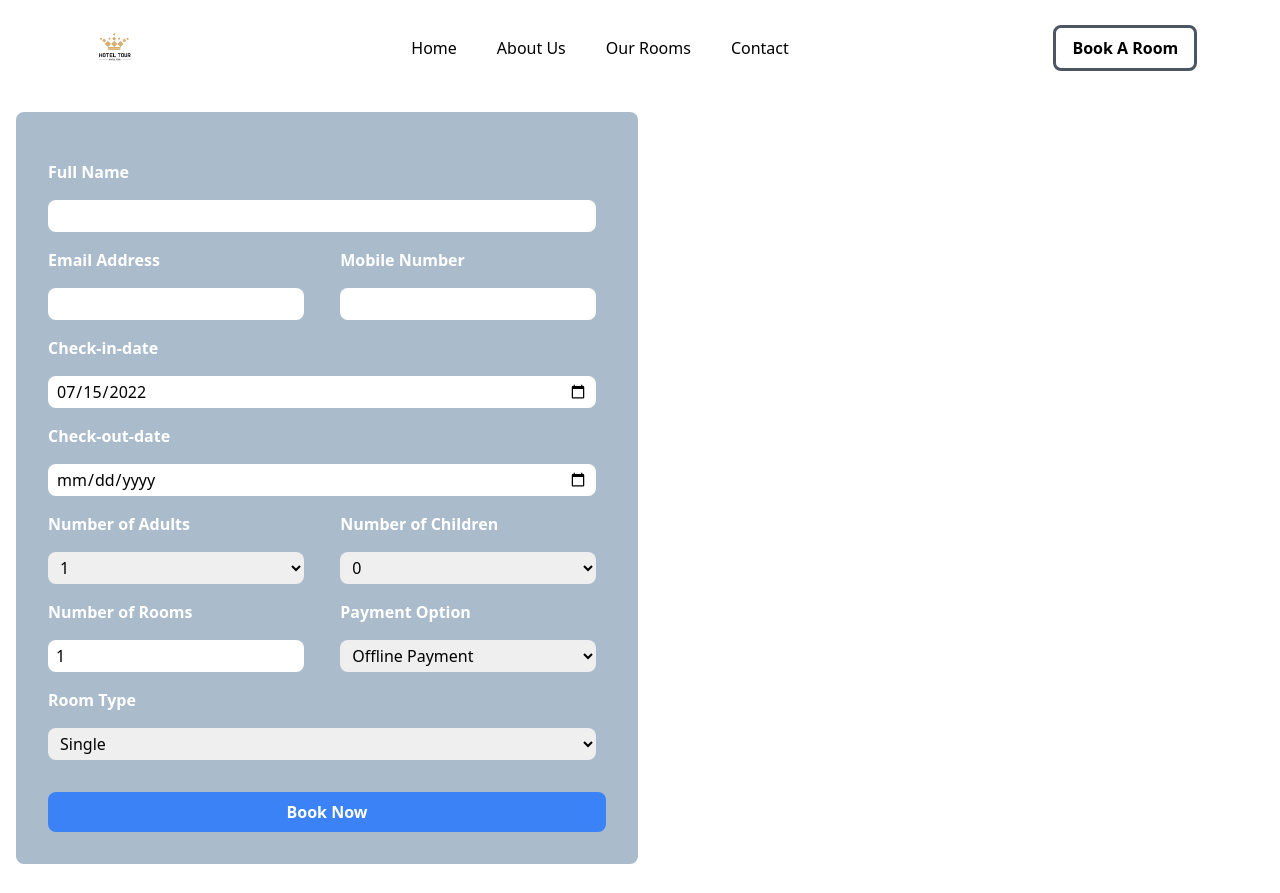
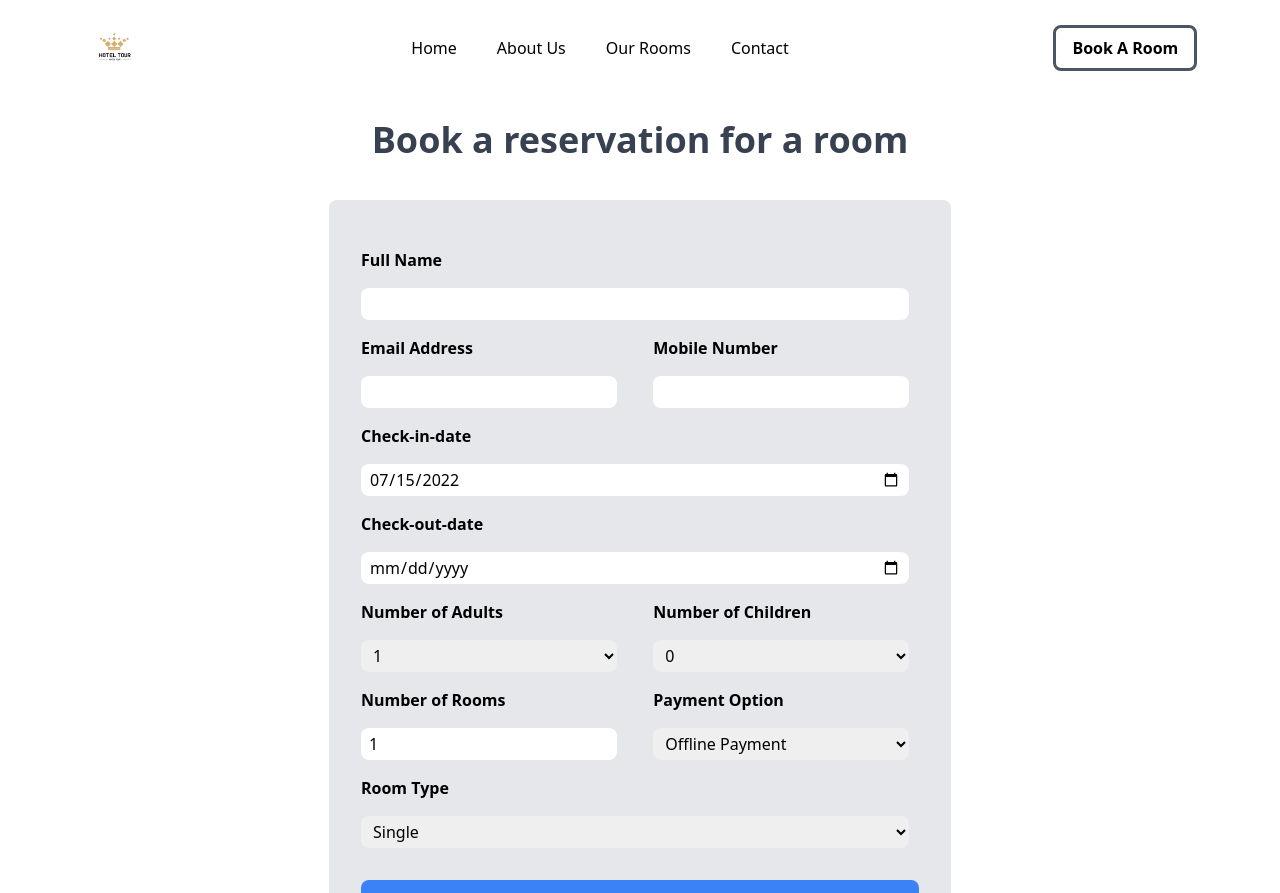
Before and after one commit to sabinbaniya/psychic-chainsaw, a PHP site: page /hotel/booknow.php in a window 1280 px wide. Shown: the top 893 px of the page. Run offline with PHP 8.4, Linux system fonts and the light colour scheme; some libraries are stand-ins or nearby versions.

Commit message:
book now changed:

```diff
--- a/booknow.php
+++ b/booknow.php
@@ -8,13 +8,18 @@
     <title>Book Now</title>
     <link rel="stylesheet" href="style.css">
     <script src="./booknow.js" defer></script>
+    <link rel="preconnect" href="https://fonts.googleapis.com">
+    <link rel="preconnect" href="https://fonts.gstatic.com" crossorigin>
+    <link href="https://fonts.googleapis.com/css2?family=Orbitron:wght@900&display=swap" rel="stylesheet">
+    <link rel="stylesheet" href="https://cdnjs.cloudflare.com/ajax/libs/font-awesome/6.1.1/css/all.min.css" integrity="sha512-KfkfwYDsLkIlwQp6LFnl8zNdLGxu9YAA1QvwINks4PhcElQSvqcyVLLD9aMhXd13uQjoXtEKNosOWaZqXgel0g==" crossorigin="anonymous" referrerpolicy="no-referrer" />
 </head>
 
 <body class="min-h-screen flex justify-center items-center max-w-[1400px] mx-auto">
     <section class="mx-4">
         <?php require_once("./include/navbar.php") ?>
         <div>
-            <form action="./book.php" class="my-8 p-8 rounded-lg min-w-[300px] sm:min-w-[600px] max-w-[622px]" style="background-color: #abc;" onsubmit="showLoader()">
+            <h3 class="text-2xl sm:text-4xl font-bold text-gray-700 my-10 text-center">Book a reservation for a room</h3>
+            <form action="./book.php" class="my-8 p-8 bg-gray-200 rounded-lg min-w-[300px] sm:min-w-[600px] max-w-[622px] mx-auto" onsubmit="showLoader()">
                 <div class="max-w-[548px]">
                     <label for="name" class="label_style">Full Name</label>
                     <input required autocomplete="off" type="text" name="name" id="name" class="input_style">
--- a/input.css
+++ b/input.css
@@ -56,7 +56,7 @@ body {
 }
 
 .label_style {
-  @apply text-white font-semibold block my-4;
+  @apply text-black font-semibold block my-4;
 }
 
 .input_style {
--- a/style.css
+++ b/style.css
@@ -570,16 +570,16 @@ Ensure the default browser behavior of the `hidden` attribute.
   margin-bottom: 1rem;
 }
 
+.mx-4 {
+  margin-left: 1rem;
+  margin-right: 1rem;
+}
+
 .my-8 {
   margin-top: 2rem;
   margin-bottom: 2rem;
 }
 
-.mx-4 {
-  margin-left: 1rem;
-  margin-right: 1rem;
-}
-
 .my-10 {
   margin-top: 2.5rem;
   margin-bottom: 2.5rem;
@@ -680,6 +680,10 @@ Ensure the default browser behavior of the `hidden` attribute.
   height: 2rem;
 }
 
+.h-10 {
+  height: 2.5rem;
+}
+
 .h-\[60vh\] {
   height: 60vh;
 }
@@ -692,10 +696,6 @@ Ensure the default browser behavior of the `hidden` attribute.
   height: 50%;
 }
 
-.h-10 {
-  height: 2.5rem;
-}
-
 .h-80 {
   height: 20rem;
 }
@@ -784,16 +784,16 @@ Ensure the default browser behavior of the `hidden` attribute.
   min-width: 300px;
 }
 
+.max-w-\[1400px\] {
+  max-width: 1400px;
+}
+
 .max-w-\[622px\] {
   max-width: 622px;
 }
 
 .max-w-\[548px\] {
   max-width: 548px;
-}
-
-.max-w-\[1400px\] {
-  max-width: 1400px;
 }
 
 .max-w-\[50ch\] {
@@ -1065,6 +1065,11 @@ Ensure the default browser behavior of the `hidden` attribute.
 .border-red-500 {
   --tw-border-opacity: 1;
   border-color: rgb(239 68 68 / var(--tw-border-opacity));
+}
+
+.bg-gray-200 {
+  --tw-bg-opacity: 1;
+  background-color: rgb(229 231 235 / var(--tw-bg-opacity));
 }
 
 .bg-blue-500 {
@@ -1549,7 +1554,7 @@ body {
   display: block;
   font-weight: 600;
   --tw-text-opacity: 1;
-  color: rgb(255 255 255 / var(--tw-text-opacity));
+  color: rgb(0 0 0 / var(--tw-text-opacity));
 }
 
 .input_style {
@@ -1721,11 +1726,6 @@ body {
   transition-duration: 300ms;
 }
 
-.hover\:-translate-y-2:hover {
-  --tw-translate-y: -0.5rem;
-  transform: translate(var(--tw-translate-x), var(--tw-translate-y)) rotate(var(--tw-rotate)) skewX(var(--tw-skew-x)) skewY(var(--tw-skew-y)) scaleX(var(--tw-scale-x)) scaleY(var(--tw-scale-y));
-}
-
 .hover\:-translate-y-1:hover {
   --tw-translate-y: -0.25rem;
   transform: translate(var(--tw-translate-x), var(--tw-translate-y)) rotate(var(--tw-rotate)) skewX(var(--tw-skew-x)) skewY(var(--tw-skew-y)) scaleX(var(--tw-scale-x)) scaleY(var(--tw-scale-y));
@@ -1801,10 +1801,6 @@ body {
   opacity: 1;
 }
 
-.hover\:opacity-40:hover {
-  opacity: 0.4;
-}
-
 .focus\:border-gray-600:focus {
   --tw-border-opacity: 1;
   border-color: rgb(75 85 99 / var(--tw-border-opacity));
```
